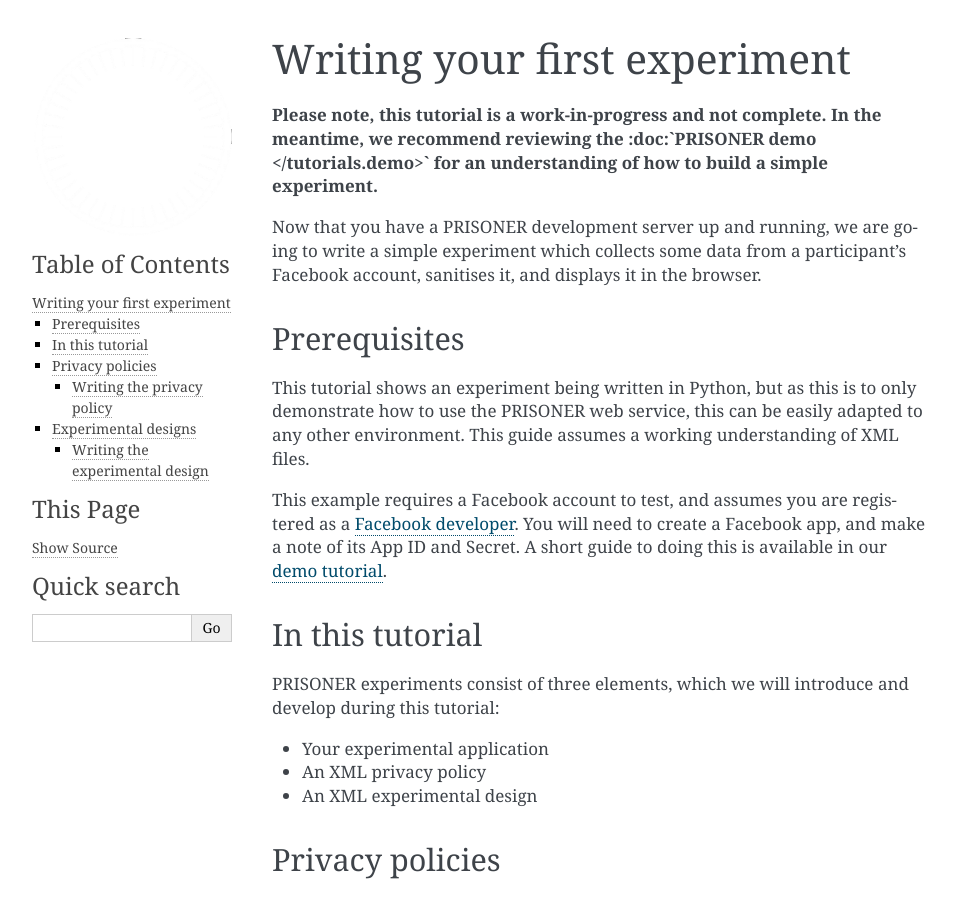
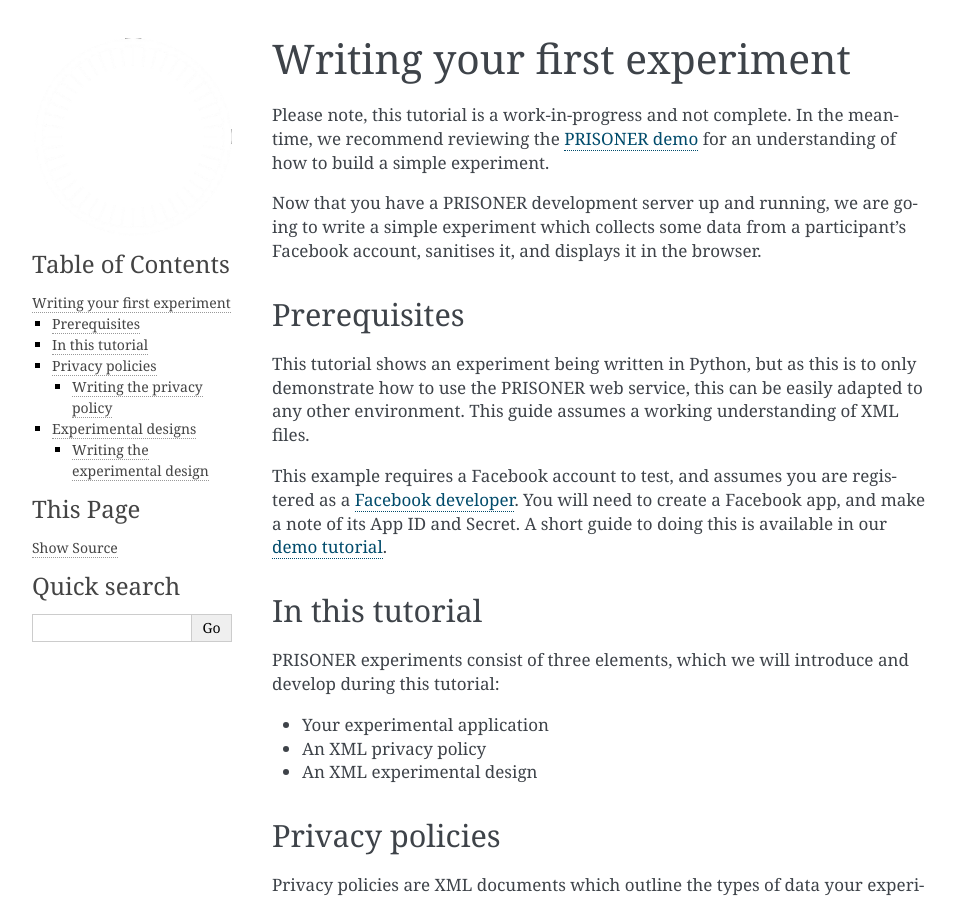
Before and after one commit to uoscompsci/PRISONER, a Sphinx documentation site: the page built from doc/tutorials.helloworld.rst, in a window 1280 px wide and 900 px high. Shown: the whole window, without its empty margins (148-1104 px from the left). Built offline with Sphinx 7.4.7, drawn with Linux system fonts in a browser that asks for light colours.

```diff
--- a/doc/tutorials.helloworld.rst
+++ b/doc/tutorials.helloworld.rst
@@ -1,9 +1,9 @@
 Writing your first experiment
 =============================
 
-**Please note, this tutorial is a work-in-progress and not complete. In the
+Please note, this tutorial is a work-in-progress and not complete. In the
 meantime, we recommend reviewing the :doc:`PRISONER demo </tutorials.demo>` for
-an understanding of how to build a simple experiment.**
+an understanding of how to build a simple experiment.
 
 Now that you have a PRISONER development server up and running, we are going to
 write a simple experiment which collects some data from a participant's Facebook
```
